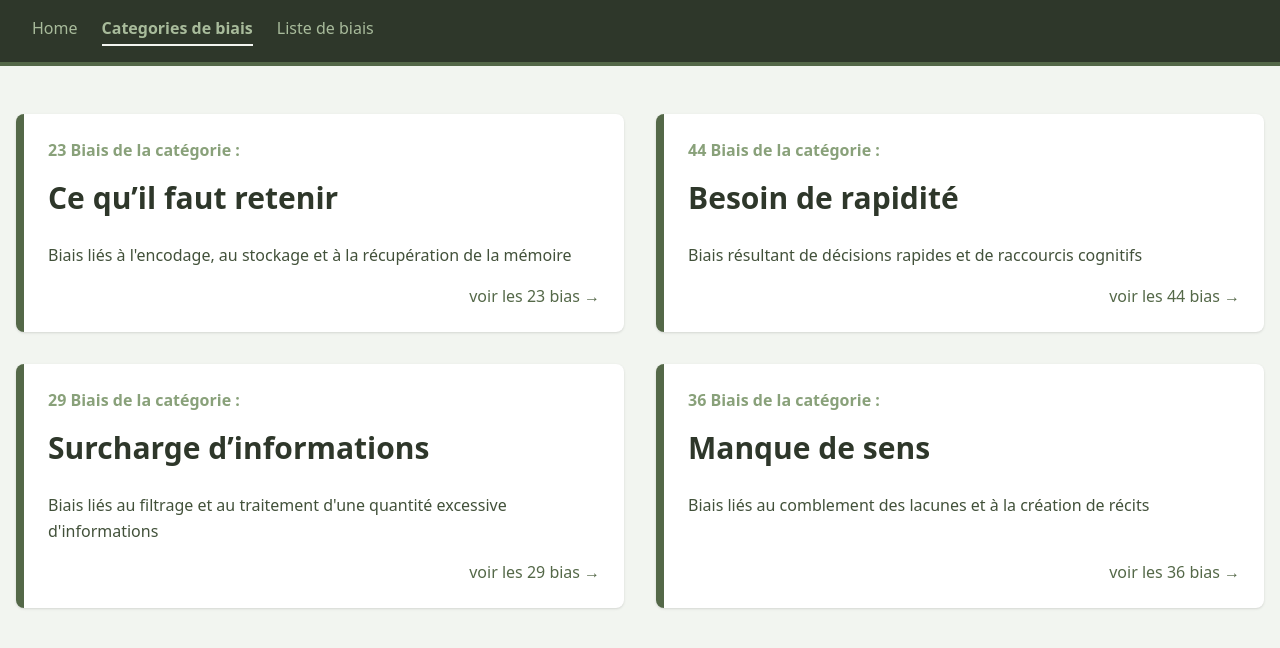
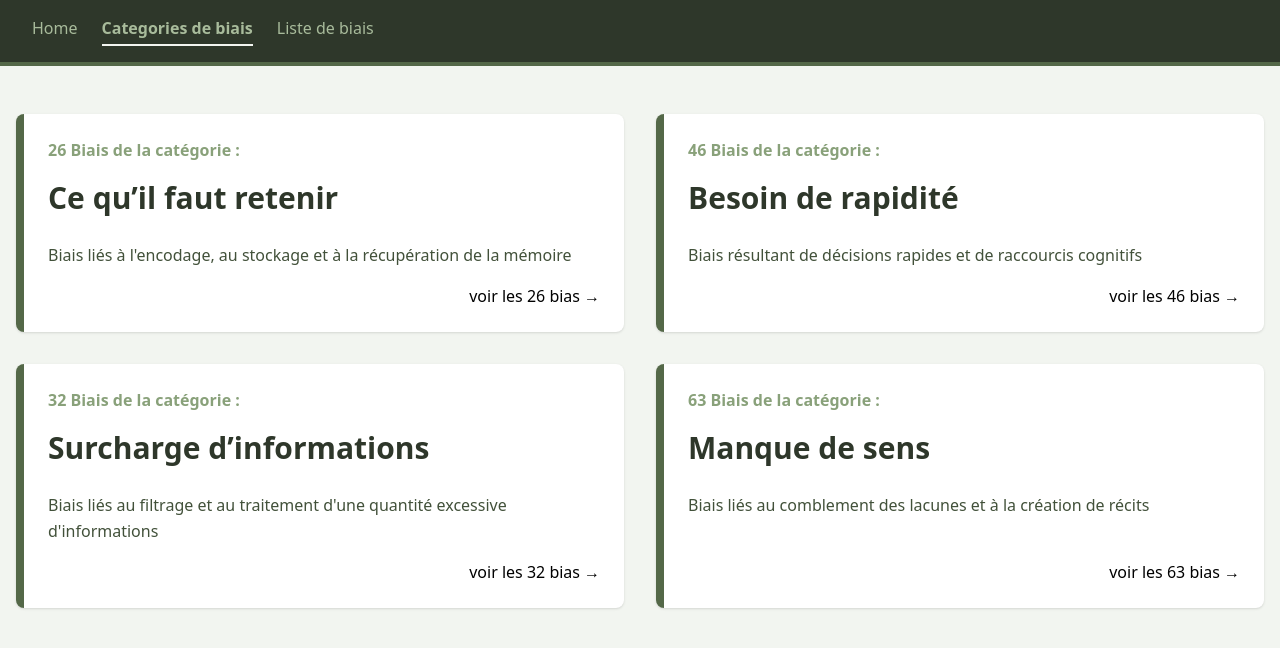
Before and after one commit to yassine-mahjoubi/biais-cognitifs, a Vue app: page /categories in a window 1280 px wide. Shown: the top 648 px of the page. Built offline with nearby package versions, Linux system fonts and the light colour scheme.

Commit message:
feat: update bias data and enhance category view; refactor routing and component structure

```diff
--- a/src/components/views/CategoriesVIew.vue
+++ b/src/components/views/CategoriesView.vue
@@ -3,7 +3,6 @@ import { onMounted } from 'vue'
 import { storeToRefs } from 'pinia'
 
 import { useBiasStore } from '@/stores/bias'
-
 const store = useBiasStore()
 //storeToRefs keep recativity alive
 const { loading, categories } = storeToRefs(store)
@@ -13,6 +12,7 @@ onMounted(async () => {
   await fetchBias()
 })
 </script>
+
 <template>
   <div v-if="loading">loading....</div>
   <div v-else class="mt-4 max-w-7xl mx-auto px-4 py-8">
@@ -30,16 +30,14 @@ onMounted(async () => {
           <p class="text-heavy-metal-700 leading-relaxed grow mb-4">
             {{ cat.description }}
           </p>
-          <a
-            href="/"
-            target="_blank"
-            title="Plus d'infos sur le biais sur Cognitive Labs - nouvelle fenêtre"
-            rel="noopener"
-            class="text-heavy-metal-600 hover:text-heavy-metal-800 font-medium inline-flex items-center gap-1 self-end group"
+
+          <RouterLink
+            :to="{ path: '/liste', query: { category: cat.id } }"
+            class="ext-heavy-metal-200 hover:text-white font-medium inline-flex items-center gap-1 self-end group relative z-10"
           >
             voir les {{ cat.count }} bias
             <i aria-hidden="true" class="group-hover:translate-x-1 transition-transform">→</i>
-          </a>
+          </RouterLink>
         </div>
       </li>
     </ul>
--- a/src/components/views/ListeView.vue
+++ b/src/components/views/ListeView.vue
@@ -1,23 +1,39 @@
 <script lang="ts" setup>
 import BiasList from '@/components/UI/BiasList.vue'
-import { onMounted } from 'vue'
+import { computed, onMounted } from 'vue'
 import { storeToRefs } from 'pinia'
+import { useRoute } from 'vue-router'
 
 import { useBiasStore } from '@/stores/bias'
+import type { Bias } from '@/type/Bias'
 
 const store = useBiasStore()
 //storeToRefs keep recativity alive
 const { biases, loading } = storeToRefs(store)
-const { fetchBias } = store
+const { fetchBias, filtredByCategory } = store
+const route = useRoute()
 onMounted(async () => {
   await fetchBias()
+})
+
+const BiasesFiltredByCategory = computed(() => {
+  let filtered: Bias[]
+  if (route.query.category) {
+    const category = route.query.category as string
+    filtered = filtredByCategory(category)
+
+    return filtered
+  }
+
+  return biases.value
 })
 </script>
 <template>
   <div class="mt-4 max-w-7xl mx-auto px-4 py-8">
     <p v-if="loading">Loading..</p>
     <template v-else>
-      <BiasList :biases="biases" />
+      <!-- to do <h1>{{ $route.query.name }}</h1> -->
+      <BiasList :biases="BiasesFiltredByCategory" />
     </template>
   </div>
 </template>
--- a/src/router/index.ts
+++ b/src/router/index.ts
@@ -3,12 +3,12 @@ import { createRouter, createWebHistory } from 'vue-router'
 import ListeView from '@/components/views/ListeView.vue'
 import RandomView from '@/components/views/RandomView.vue'
 import BiasDetail from '@/components/views/BiasDetail.vue'
-import CategoriesVIew from '@/components/views/CategoriesVIew.vue'
+import CategoriesView from '@/components/views/CategoriesView.vue'
 
 const routes = [
   { path: '/', component: RandomView },
   { path: '/liste', component: ListeView },
-  { path: '/categories', component: CategoriesVIew },
+  { path: '/categories', component: CategoriesView },
   { path: '/:slug', name: 'bias-detail', component: BiasDetail, props: true },
 ]
 const router = createRouter({
```
Also changed, not shown: back/json/biases_cognitif_v3_fr.json, public/json/biases_cognitif_v3_fr.json.
